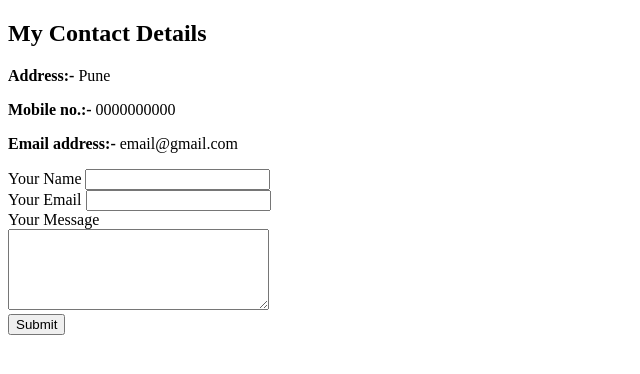
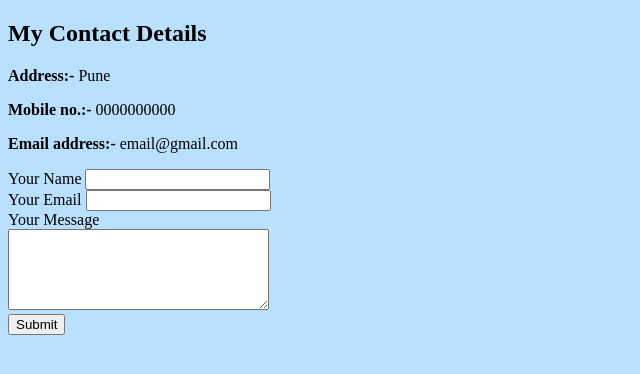
Before and after one commit to abhijeetkank/CV, a plain HTML site: page Contact.html in a window 1280 px wide. Shown: the whole page, without its empty margins (0-640 px from the left). Drawn offline with Linux system fonts and the light colour scheme.

Commit message:
background color update

```diff
--- a/Contact.html
+++ b/Contact.html
@@ -8,7 +8,7 @@
   <title>Contact Details</title>
 </head>
 
-<body>
+<body style="background-color: #B9E0FF;">
   <h2>My Contact Details</h2>
   <p><b>Address:-</b> Pune </p>
   <p><b>Mobile no.:-</b> 0000000000 </p>
```
